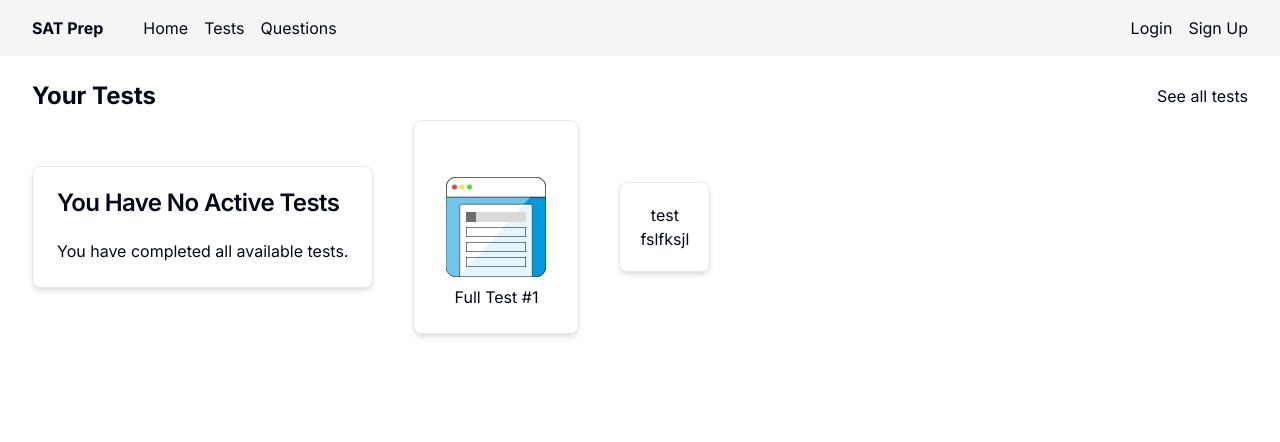
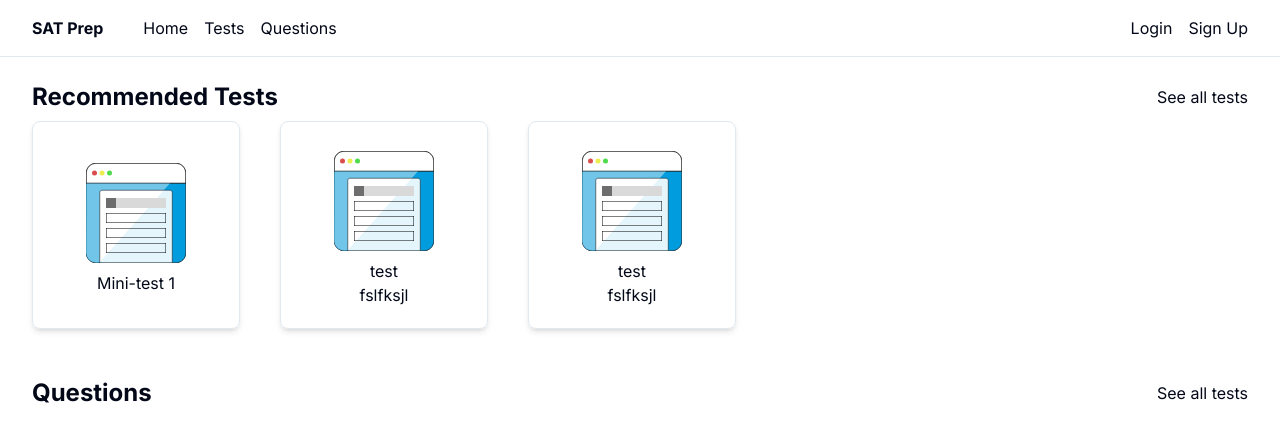
Before and after one commit to rayyanQ/sat-prep, a Next.js app: page / in a window 1280 px wide. Shown: the top 442 px of the page. Built offline with nearby package versions, Linux system fonts and the light colour scheme.

Commit message:
clean temp data for test section

```diff
--- a/src/app/page.tsx
+++ b/src/app/page.tsx
@@ -1,39 +1,43 @@
-import { Avatar, AvatarFallback, AvatarImage } from "@/components/ui/avatar"
 import { Tabs, TabsContent, TabsList, TabsTrigger } from "@/components/ui/tabs"
-import {
-  Card,
-  CardContent,
-  CardDescription,
-  CardFooter,
-  CardHeader,
-  CardTitle,
-} from "@/components/ui/card"
 import Header from "@/components/Header"
 import TestCard from "@/components/TestCard"
 import TestIcon from "../../public/test-icon.svg"
 import Image from "next/image"
 
 
+// Temp Data
+const TEST_DATA = [
+  {
+    name: "Mini-test 1",
+  },
+  {
+    name: "Mini-test 2",
+  },
+  {
+    name: "Full-test 1",
+  },
+];
+
+
+// Main Home page component
 const Home = () => {
   return (
     <>
       <Header loggedin={false} />
-      <HomeBody />
+      <main className="w-full flex flex-col justify-center items-start">
+        <TestSection data={TEST_DATA} />
+        <QuestionSection />
+      </main>
     </>
   );
 }
 
-
-
-const HomeBody = () => {
+const TestSection = ({data}: {}) => {
   return (
-    <main className="w-full flex flex-row justify-center items-start">
-      <section className="container py-6">
-
+    <section className="container py-6">
         <div className="flex flex-row justify-between items-center pb-2">
           <div>
-            <h3 className="text-2xl font-bold">Your Tests</h3>
-            <Tabs></Tabs>
+            <h3 className="text-2xl font-bold">Recommended Tests</h3>
           </div>
           <div>
             <a href="#">See all tests</a>
@@ -41,33 +45,38 @@ const HomeBody = () => {
         </div>
 
         <div className="flex flex-row justify-start items-center space-x-10">
-          <Card className="shadow-md">
-            <CardHeader>
-              <CardTitle>You Have No Active Tests</CardTitle>
-            </CardHeader>
-            <CardContent>
-              <p>You have completed all available tests.</p>
-            </CardContent>
-          </Card>
-          <Card className="aspect-square block shadow-md">
-            <CardHeader></CardHeader>
-            <CardContent className="w-full flex flex-col justify-center items-center">
-              <Image src={TestIcon} alt="Test Icon" height={100} width={100} className="m-2" />
-              <p>Full Test #1</p>
-            </CardContent>
-          </Card>
           <TestCard>
+            <Image src={TestIcon} alt="Test Icon" height={100} width={100} className="m-2" />
+            <h2>Mini-test 1</h2>
+          </TestCard>
+          <TestCard>
+            <Image src={TestIcon} alt="Test Icon" height={100} width={100} className="m-2" />
+            <h2>test</h2>
+            <p>fslfksjl</p>
+          </TestCard>
+          <TestCard>
+            <Image src={TestIcon} alt="Test Icon" height={100} width={100} className="m-2" />
             <h2>test</h2>
             <p>fslfksjl</p>
           </TestCard>
         </div>
+      </section>
+  );
+}
 
-      </section>
-
-      <section>
-
-      </section>
-    </main>
+const QuestionSection = () => {
+  return (
+    <section className="container py-6">
+      <div className="flex flex-row justify-between items-center pb-2">
+        <div>
+          <h3 className="text-2xl font-bold">Questions</h3>
+          <Tabs></Tabs>
+        </div>
+        <div>
+          <a href="#">See all tests</a>
+        </div>
+      </div>
+    </section>
   );
 }
 
--- a/src/components/TestCard.tsx
+++ b/src/components/TestCard.tsx
@@ -2,7 +2,7 @@ import { ReactNode } from "react";
 
 const TestCard = ({ children }: { children: ReactNode }) => {
   return (
-    <div className="aspect-square flex flex-col justify-center items-center border rounded-lg shadow-md px-5">
+    <div className="aspect-square flex flex-col justify-center items-center border rounded-lg shadow-md w-52 px-5">
       {children}
     </div>
   );
--- a/src/components/header.tsx
+++ b/src/components/header.tsx
@@ -8,7 +8,7 @@ import { Avatar, AvatarFallback, AvatarImage } from "@/components/ui/avatar"
  */
 const Header = ({ loggedin=false } : { loggedin?: boolean }) => {
   return (
-    <header className="flex flex-col justify-start items-center bg-neutral-100">
+    <header className="flex flex-col justify-start items-center border-b">
 
       <div className="container h-14 flex flex-row justify-between items-center">
 
```
